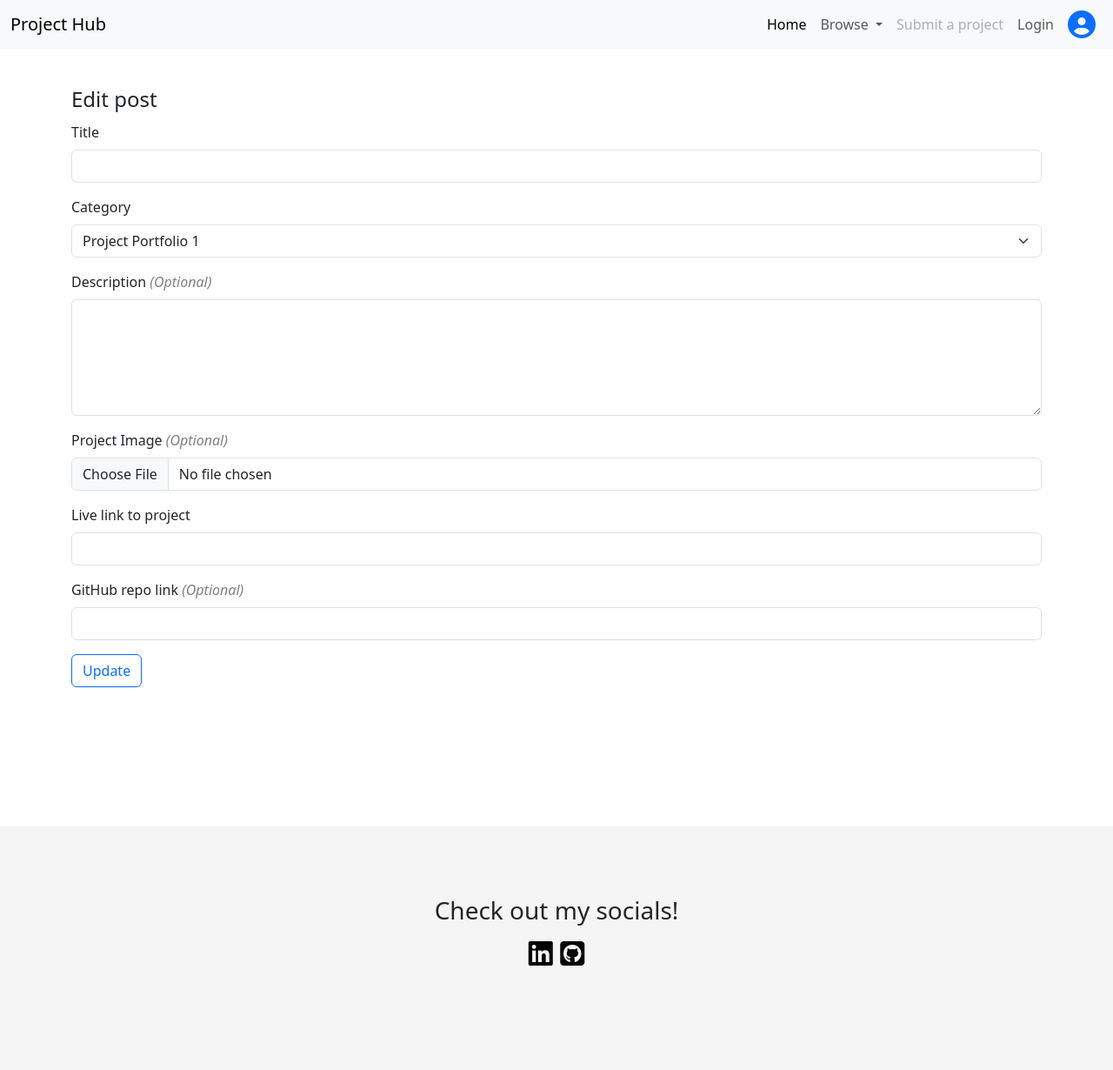
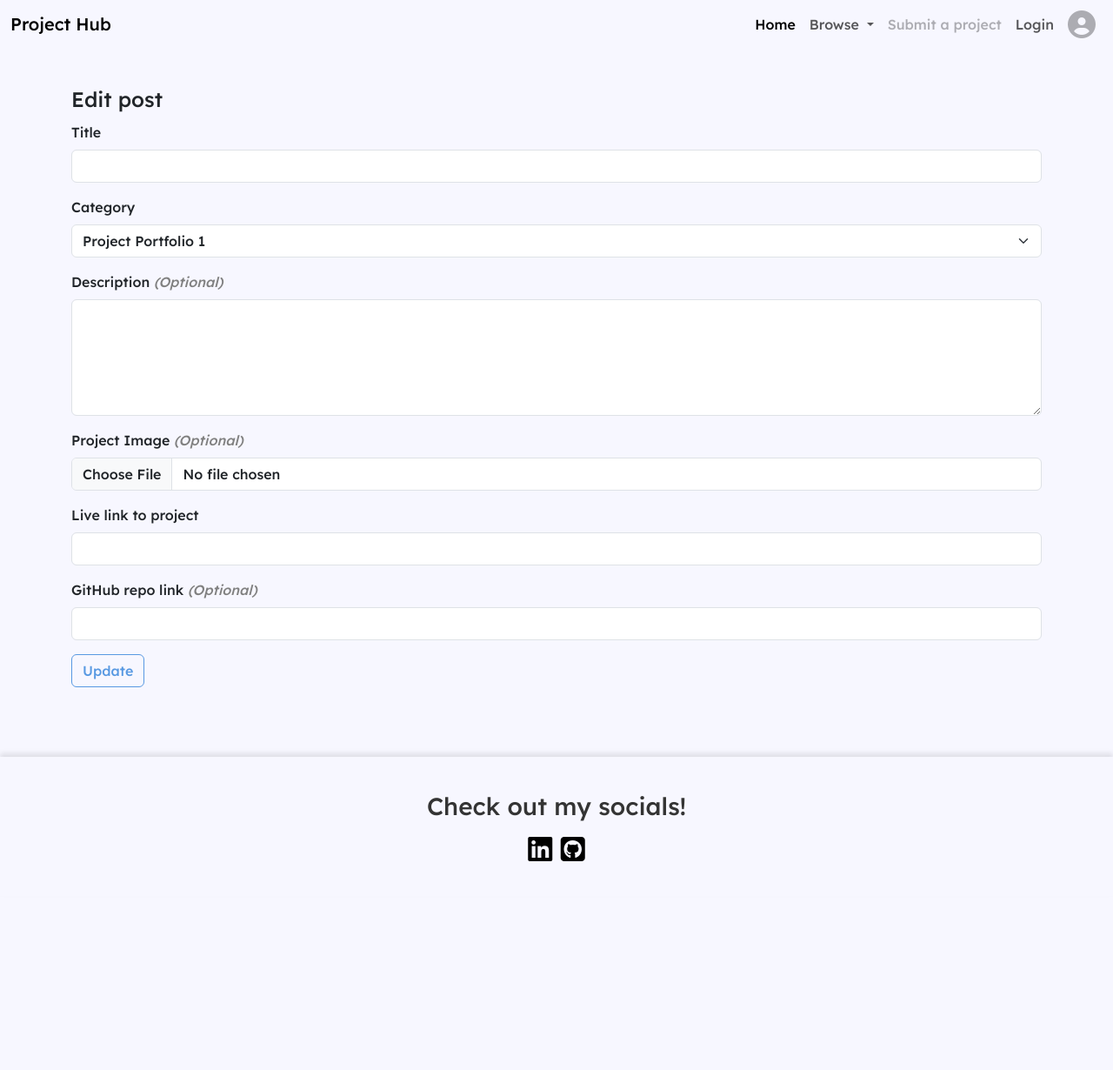
Before and after one commit to linx02/project-hub, a Django app: template hub_main/templates/project_update.html in a window 1280 px wide. Shown: the whole page at 87% size. After the commit the page ends 990 px from the top, so only its background shows below. Run offline with Django 3.2, Linux system fonts and the light colour scheme; the template is opened without the code that fills it, so the values that code supplies are empty; some libraries are stand-ins or nearby versions.

Commit message:
Recolor, add font and adjust styling

```diff
--- a/hub_main/static/hub_main/css/styles.css
+++ b/hub_main/static/hub_main/css/styles.css
@@ -1,7 +1,57 @@
+@import url('https://fonts.googleapis.com/css2?family=Lexend:wght@500&display=swap');
+
 * {
     margin: 0;
     padding: 0;
     box-sizing: border-box;
+    font-family: 'Lexend', sans-serif;
+}
+
+:root {
+    --ghost-white: #F7F7FF;
+    --jet-black: #343434;
+    --un-blue: #5899E2;
+}
+
+body {
+    background-color: var(--ghost-white);
+}
+
+#nav {
+    background-color: var(--ghost-white);
+}
+
+a {
+    color: inherit;
+    transition: all 0.2s ease-in-out;
+}
+
+a:hover {
+    color: var(--un-blue);
+}
+
+h1, h2, h3, h4, h5 {
+    color: var(--jet-black);
+}
+
+.btn-outline-primary {
+    --bs-btn-color: var(--un-blue);
+    --bs-btn-border-color: var(--un-blue);
+
+    --bs-btn-hover-bg: var(--un-blue);
+    --bs-btn-hover-border-color: var(--un-blue);
+    --bs-btn-active-bg: var(--un-blue);
+    --bs-btn-active-border-color: var(--un-blue);
+    --bs-btn-disabled-color: var(--un-blue);
+    --bs-btn-disabled-border-color: var(--un-blue);
+}
+
+.accordion {
+    --bs-accordion-color: var(--jet-black);
+    --bs-accordion-bg: var(--ghost-white);
+
+    --bs-accordion-btn-focus-border-color: var(--un-blue);
+    --bs-accordion-active-color: var(--un-blue);
 }
 
 #hero-outer {
@@ -125,16 +179,18 @@
 }
 
 footer {
-    margin-top: 20vh;
-    height: 35vh;
-    background-color: whitesmoke;
+    margin-top: 10vh;
+    padding-top: 5vh;
+    height: 20vh;
+    background-color: var(--ghost-white);
     text-align: center;
-    padding-top: 10vh;
     font-size: 2rem;
+    box-shadow: 0px -4px 6px rgba(0, 0, 0, 0.1); /* Apply box shadow only to the top */
 }
 
 footer a {
     color: black;
+    padding-bottom: 5vh;
 }
 
 .image-profile {
--- a/hub_main/templates/base.html
+++ b/hub_main/templates/base.html
@@ -15,7 +15,7 @@
 </head>
 <body>
     <header>
-        <nav class="navbar navbar-expand-lg bg-body-tertiary">
+        <nav class="navbar navbar-expand-lg" id="nav">
             <div class="container-fluid">
               <a class="navbar-brand" href="{% url 'home' %}">Project Hub</a>
               <button class="navbar-toggler" type="button" data-bs-toggle="collapse" data-bs-target="#navbarNavDropdown" aria-controls="navbarNavDropdown" aria-expanded="false" aria-label="Toggle navigation">
```
Also changed, not shown: other parts of hub_main/static/hub_main/css/styles.css (+22 -10 lines), hub_main/static/hub_main/images/background-waves.svg, hub_main/static/hub_main/images/hero-image.svg.
